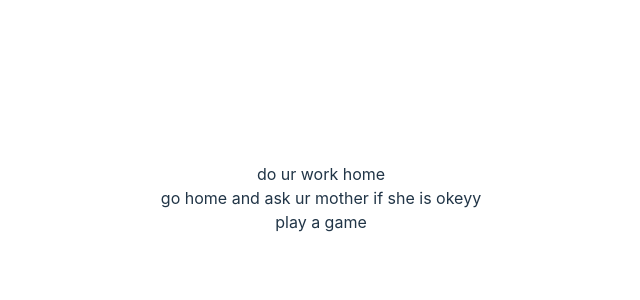
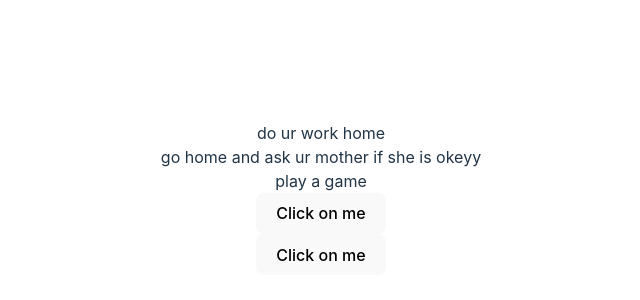
Before and after one commit to Aissablk/My-react-app, a React (Vite) app: page / in a window 1280 px wide. Shown: the part 202-502 px from the top of the page, without its empty margins (319-959 px from the left). Built offline with nearby package versions, Linux system fonts and the light colour scheme.

Commit message:
fixing the functions to display buttons

```diff
--- a/src/Passing_data_between_companents.jsx
+++ b/src/Passing_data_between_companents.jsx
@@ -1,5 +1,5 @@
 function Button(){
-    <div>
+    return <div>
         <button>
             Click on me
         </button>
@@ -7,8 +7,10 @@ function Button(){
 }
 
 export default function ButtonList(){
+    return(
     <div>
         <Button />
         <Button />
     </div>
+    )
 }
```
